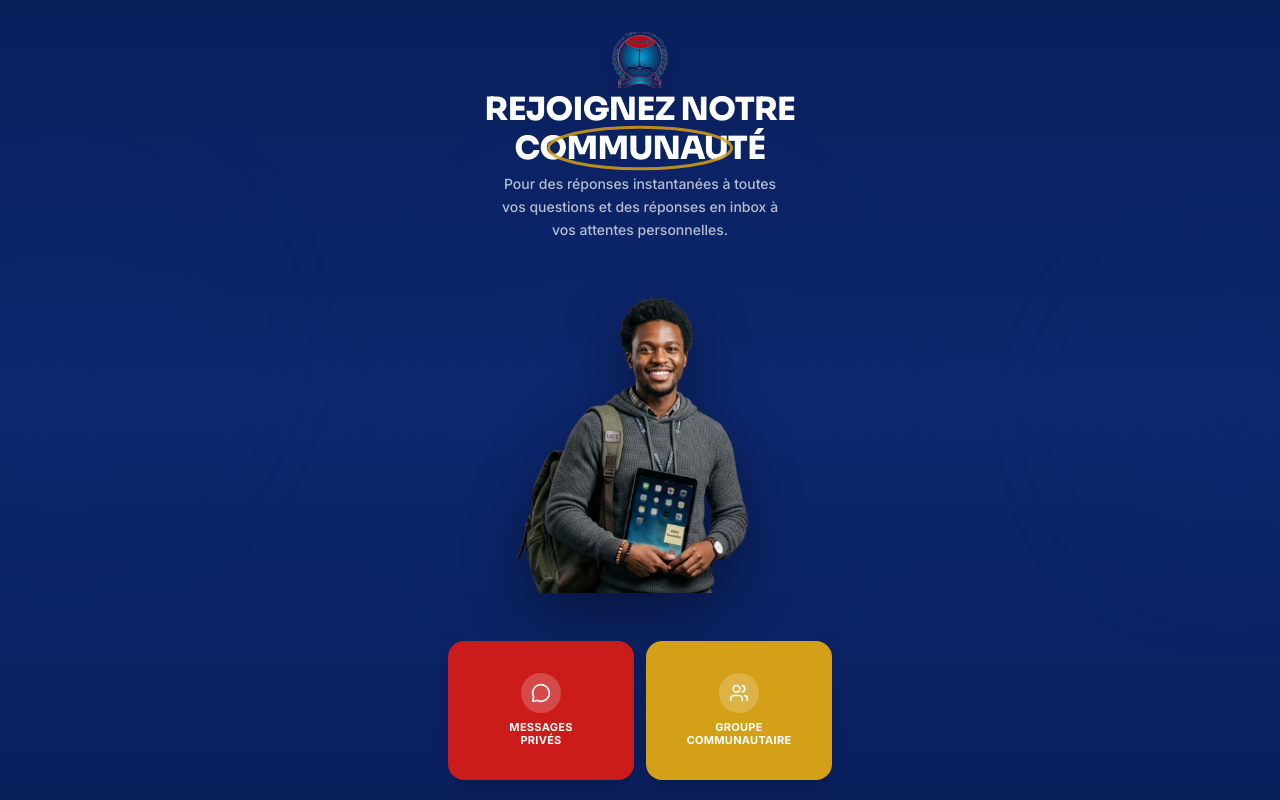
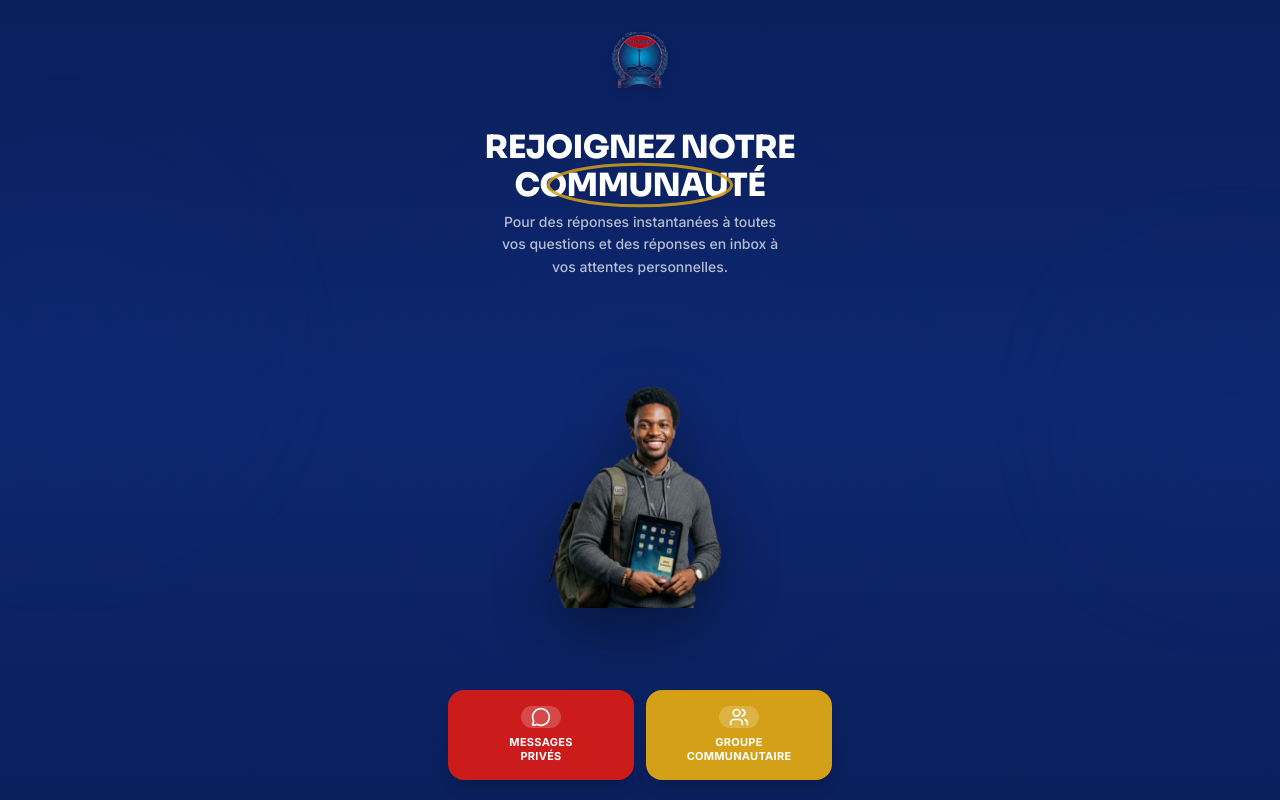
Before and after one commit to DIABY007/UAUBEN-CHAT-PAGE, a Next.js app: page / in a window 1280 px wide. Built offline with nearby package versions, Linux system fonts and the light colour scheme.

Commit message:
fix: restructure le layout en flux vertical strict (logo → titre → photo → boutons)

```diff
--- a/src/app/page.tsx
+++ b/src/app/page.tsx
@@ -5,7 +5,7 @@ import { MessageCircle, Users } from "lucide-react";
 
 export default function HomePage() {
   return (
-    <main className="relative h-screen w-full overflow-hidden bg-gradient-to-b from-[#0A1F5C] via-[#0D2870] to-[#0A1F5C]">
+    <main className="relative min-h-screen w-full overflow-hidden bg-gradient-to-b from-[#0A1F5C] via-[#0D2870] to-[#0A1F5C]">
       {/* ===== ARRIÈRE-PLAN : Blobs décoratifs ===== */}
       <div
         className="absolute top-1/4 -left-20 w-72 h-72 rounded-full bg-[#0D2870] opacity-40 blur-3xl"
@@ -21,7 +21,7 @@ export default function HomePage() {
       />
 
       {/* ===== CONTENU PRINCIPAL ===== */}
-      <div className="relative z-10 h-full flex flex-col">
+      <div className="relative z-10 min-h-screen flex flex-col justify-between">
         {/* ===== HEADER : Logo ===== */}
         <div className="flex items-center justify-center pt-8 pb-1 shrink-0">
           <div className="relative w-12 h-12 md:w-14 md:h-14">
@@ -36,7 +36,7 @@ export default function HomePage() {
         </div>
 
         {/* ===== ZONE TEXTE ===== */}
-        <div className="shrink-0 px-6 text-center">
+        <div className="relative z-10 shrink-0 px-6 text-center pb-4">
           {/* H1 */}
           <h1 className="font-display text-[26px] md:text-[32px] font-extrabold text-white uppercase leading-[1.08] tracking-[-0.02em]">
             Rejoignez notre
@@ -71,10 +71,9 @@ export default function HomePage() {
           </p>
         </div>
 
-        {/* ===== ZONE HERO : Image étudiant ===== */}
-        <div className="relative flex-1 flex items-end justify-center min-h-0">
-          {/* Image étudiant */}
-          <div className="relative w-[280px] h-[320px] md:w-[320px] md:h-[400px] z-20">
+        {/* ===== ZONE PHOTO : Étudiant ===== */}
+        <div className="flex justify-center items-center py-4 shrink-0">
+          <div className="relative w-[240px] h-[280px]">
             <Image
               src="/student.png"
               alt="Étudiant U-AUBEN"
@@ -87,10 +86,10 @@ export default function HomePage() {
         </div>
 
         {/* ===== BOUTONS D'ACTION (Footer) ===== */}
-        <div className="shrink-0 w-full px-5 pb-5 pt-2 z-30">
+        <div className="shrink-0 w-full px-5 pb-5 pt-2">
           <div className="grid grid-cols-2 gap-3 max-w-sm mx-auto">
             {/* Bouton 1 : Messages Privés — Rouge U-AUBEN */}
-            <button className="flex flex-col items-center justify-center gap-2 w-full aspect-[4/3] bg-[#CC1B1B] rounded-2xl shadow-lg hover:shadow-xl active:scale-[0.97] transition-all duration-150">
+            <button className="flex flex-col items-center justify-center gap-2 w-full h-[90px] py-4 px-3 bg-[#CC1B1B] rounded-2xl shadow-lg hover:shadow-xl active:scale-[0.97] transition-all duration-150">
               <div className="size-10 rounded-xl bg-white/20 flex items-center justify-center">
                 <MessageCircle className="size-5 text-white" />
               </div>
@@ -102,7 +101,7 @@ export default function HomePage() {
             </button>
 
             {/* Bouton 2 : Groupe Communautaire — Or U-AUBEN */}
-            <button className="flex flex-col items-center justify-center gap-2 w-full aspect-[4/3] bg-[#D4A017] rounded-2xl shadow-lg hover:shadow-xl active:scale-[0.97] transition-all duration-150">
+            <button className="flex flex-col items-center justify-center gap-2 w-full h-[90px] py-4 px-3 bg-[#D4A017] rounded-2xl shadow-lg hover:shadow-xl active:scale-[0.97] transition-all duration-150">
               <div className="size-10 rounded-xl bg-white/20 flex items-center justify-center">
                 <Users className="size-5 text-white" />
               </div>
```
